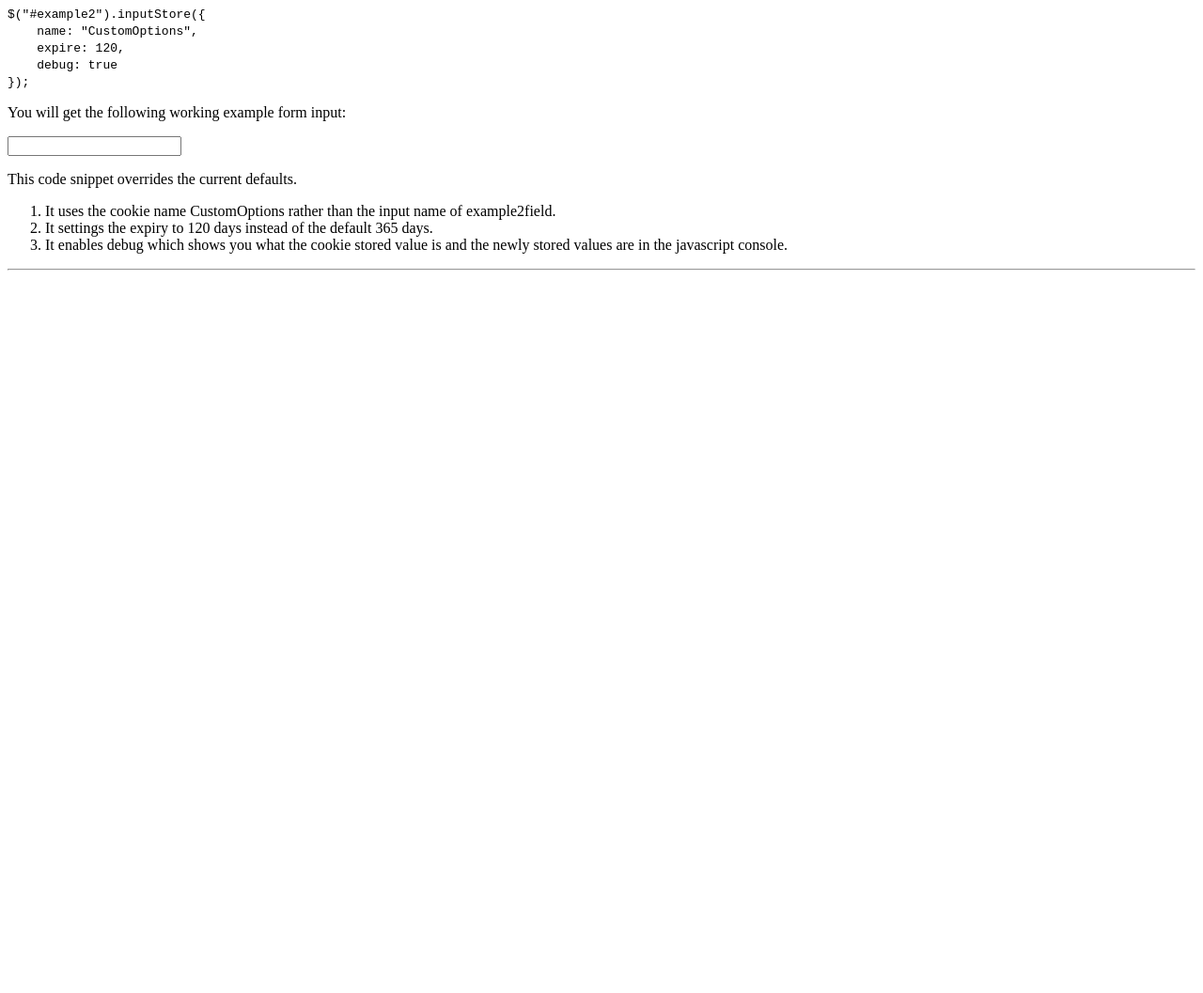
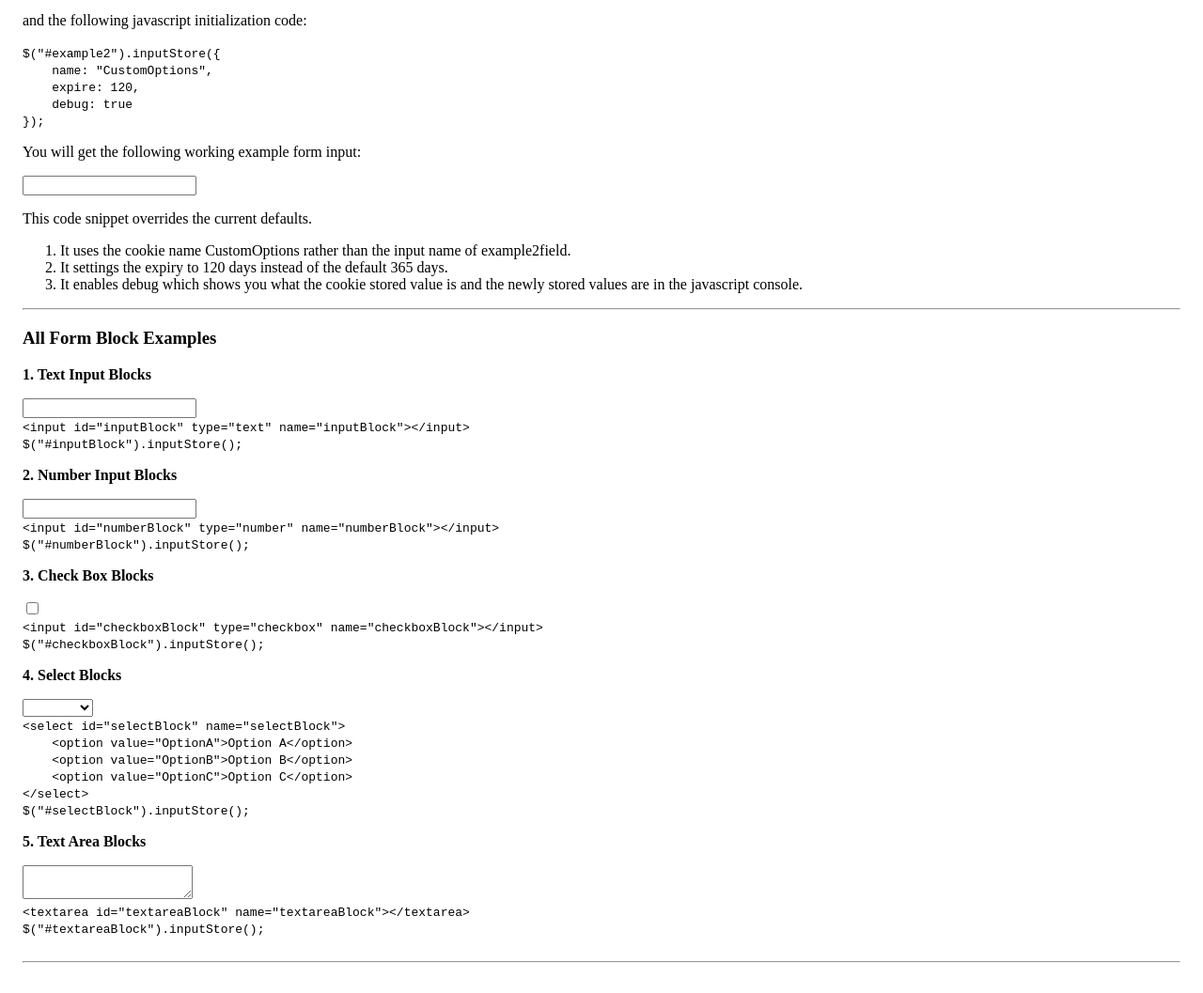
Before and after one commit to awhipp/inputStore.jquery, a plain HTML site: page index.html in a window 1280 px wide. Shown: the part 724-1781 px from the top of the page at 94% size. Before the commit the page ends 1020 px from the top, so only its background shows below. Drawn offline with nearby package versions, Linux system fonts and the light colour scheme.

Commit message:
Added additional form support
Support for
* All input blocks (text and number verified)
* Checkbox
* Select
* Textarea

```diff
--- a/exampleSetup.js
+++ b/exampleSetup.js
@@ -5,4 +5,10 @@
      expire: 120,
      debug: true
    });
+
+   $("#inputBlock").inputStore();
+   $("#numberBlock").inputStore();
+   $("#checkboxBlock").inputStore();
+   $("#selectBlock").inputStore();
+   $("#textareaBlock").inputStore();
  }
--- a/index.html
+++ b/index.html
@@ -6,13 +6,12 @@
   <script src="https://code.jquery.com/jquery-2.2.4.min.js"></script>
   <script src="inputStore.jquery.min.js"></script>
  </head>
- <body>
+ <body style="padding: 1em">
   <h1> Input Store jQuery Plugin </h1>
 
   <p> A jQuery plugin that allows you to define cookie-stored input fields so that a user's previous information is stored upon input. </p>
 
   <hr>
-
 
   <div class="gettingStarted">
     <h3> Getting Started </h3>
@@ -24,6 +23,9 @@
           <code>
             &lt;script src="https://inputstore.netlify.com/inputStore.jquery.min.js"&gt;&lt;/script&gt;
           </code>
+        </li>
+        <li>
+          Requires jQuery proper (2.0+) to operate
         </li>
       </ol>
     </div>
@@ -106,6 +108,65 @@
       </ol>
     </div>
     <hr>
+
+    <div class="allUses">
+      <h3> All Form Block Examples </h3>
+      <div>
+        <p><strong> 1. Text Input Blocks </strong></p>
+        <div>
+          <input id="inputBlock" type="text" name="inputBlock"></input><br>
+          <code>
+            &lt;input id="inputBlock" type="text" name="inputBlock"&gt;&lt;/input&gt;<br>
+            $("#inputBlock").inputStore();
+          </code><br>
+        </div>
+      </div>
+
+      <div>
+        <p><strong> 2. Number Input Blocks </strong></p>
+        <input id="numberBlock" type="number" name="numberBlock"></input><br>
+        <code>
+          &lt;input id="numberBlock" type="number" name="numberBlock"&gt;&lt;/input&gt;<br>
+          $("#numberBlock").inputStore();
+        </code><br>
+      </div>
+
+      <div>
+        <p><strong> 3. Check Box Blocks </strong></p>
+        <input id="checkboxBlock" type="checkbox" name="checkboxBlock"></input><br>
+        <code>
+          &lt;input id="checkboxBlock" type="checkbox" name="checkboxBlock"&gt;&lt;/input&gt;<br>
+          $("#checkboxBlock").inputStore();
+        </code><br>
+      </div>
+
+      <div>
+        <p><strong> 4. Select Blocks </strong></p>
+        <select id="selectBlock" name="selectBlock">
+          <option value="OptionA">Option A</option>
+          <option value="OptionB">Option B</option>
+          <option value="OptionC">Option C</option>
+        </select><br>
+        <code>
+          &lt;select id="selectBlock" name="selectBlock"&gt;<br>
+          &nbsp;&nbsp;&nbsp;&nbsp;&lt;option value="OptionA"&gt;Option A&lt;/option&gt;<br>
+          &nbsp;&nbsp;&nbsp;&nbsp;&lt;option value="OptionB"&gt;Option B&lt;/option&gt;<br>
+          &nbsp;&nbsp;&nbsp;&nbsp;&lt;option value="OptionC"&gt;Option C&lt;/option&gt;<br>
+          &lt;/select&gt;<br>
+          $("#selectBlock").inputStore();
+        </code><br>
+      </div>
+
+      <div>
+        <p><strong> 5. Text Area Blocks </strong></p>
+        <textarea id="textareaBlock" name="textareaBlock"></textarea> <br>
+        <code>
+          &lt;textarea id="textareaBlock" name="textareaBlock"&gt;&lt;/textarea&gt;<br>
+          $("#textareaBlock").inputStore();
+        </code><br><br>
+      </div>
+    </div>
+    <hr>
   </div>
  </body>
  <script src="exampleSetup.js"></script>
--- a/inputStore.jquery.js
+++ b/inputStore.jquery.js
@@ -23,6 +23,20 @@
         return "";
     };
 
+    function store(settings, type, dom) {
+        if(type === "checkbox") {
+          inputStoreSet(settings.name, $(dom).prop('checked'), settings.expire);
+          if(settings.debug) {
+            console.log("Previous Input for ["+settings.name+"] = ["+$(dom).prop('checked')+"]");
+          }
+        } else {
+          inputStoreSet(settings.name, dom.value, settings.expire);
+          if(settings.debug) {
+            console.log("Previous Input for ["+settings.name+"] = ["+dom.value+"]");
+          }
+        }
+    }
+
     $.fn.inputStore = function( options ) {
 
         // This is the easiest way to have default options.
@@ -32,17 +46,26 @@
             debug: false
         }, options );
 
-        var previousSet = inputStoreGet(settings.name)
-        this.val(previousSet);
+        var previousSet = inputStoreGet(settings.name);
+
+        var type = this.attr("type") || this[0].nodeName;
+        if(type && type == "checkbox" && previousSet == "true"){
+          this.prop('checked', previousSet);
+        } else {
+          this.val(previousSet);
+        }
+
         if(settings.debug) {
           console.log("Previous Input for ["+settings.name+"] = ["+previousSet+"]");
         }
 
+
         this.on('keyup', function(){
-          inputStoreSet(settings.name, this.value, settings.expire);
-          if(settings.debug) {
-            console.log("Previous Input for ["+settings.name+"] = ["+this.value+"]");
-          }
+          store(settings, type, this);
+        });
+
+        this.on('change', function(){
+          store(settings, type, this);
         });
 
         return this;
```
Also changed, not shown: inputStore.jquery.min.js, 1 other file.
